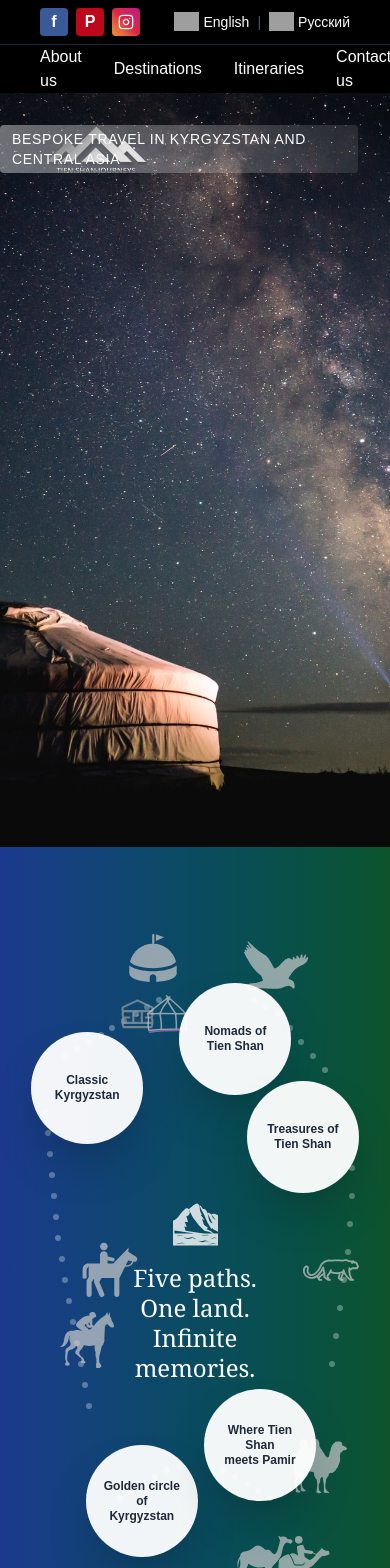
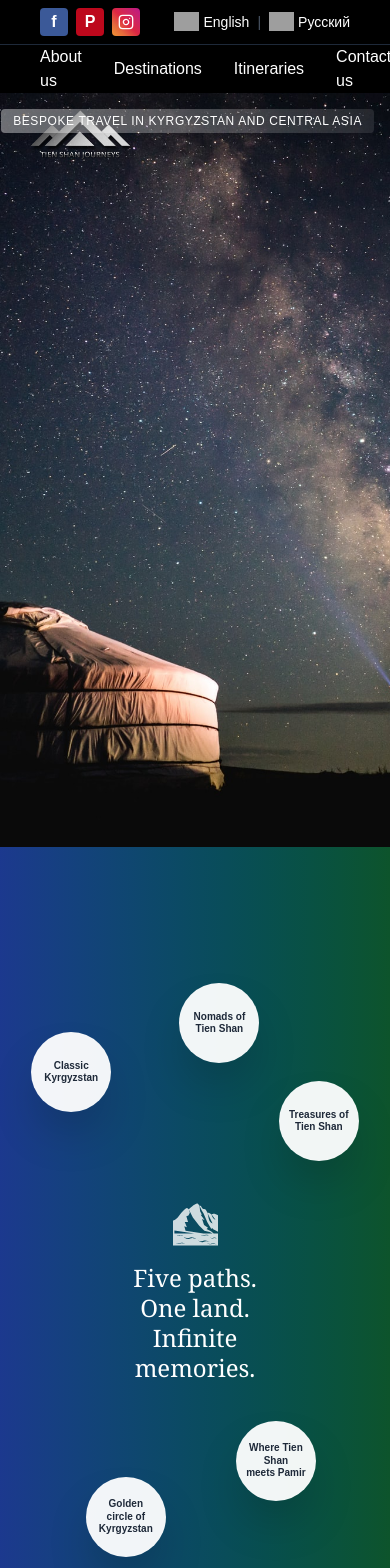
Before and after one commit to Erkebulan100/kyrgyzstan-ai-tourism-thesis, a Next.js app: page / in a window 390 px wide. Shown: the top 1568 px of the page. Built offline with nearby package versions, Linux system fonts and the light colour scheme; grey boxes are pictures that could not be loaded.

Commit message:
Add responsive design for mobile devices

```diff
--- a/app/page.js
+++ b/app/page.js
@@ -20,7 +20,7 @@ export default function Home() {
   {/* Dark Overlay */}
   {/* <div className="absolute inset-0 bg-black opacity-30"></div> */}
   {/* Logo - Top Left */}
-<div className="absolute top-8 left-8 z-10">
+<div className="absolute top-4 left-4 md:top-8 md:left-8 z-10">
   <img
     src="/images/logo/logo_without_slogan.png"
     alt="Tien Shan Journeys"
@@ -28,10 +28,9 @@ export default function Home() {
   />
 </div>
   {/* Content - Tagline Only */}
-<div className="absolute top-8 right-8 z-10 text-white">
-  {/* Tagline Box */}
-  <div className="px-3 py-1 rounded" style={{ background: 'linear-gradient(to right, rgba(255,255,255,0.4), rgba(255,255,255,0.1))' }}>
-    <p className="text-white text-sm md:text-base font-light tracking-wider uppercase">
+<div className="absolute top-4 right-4 md:top-8 md:right-8 z-10 text-white">
+  <div className="px-3 py-1 md:px-6 md:py-3 rounded" style={{ background: 'linear-gradient(to right, rgba(255,255,255,0.4), rgba(255,255,255,0.1))' }}>
+    <p className="text-xs md:text-base font-light tracking-wider uppercase">
       Bespoke Travel in Kyrgyzstan and Central Asia
     </p>
   </div>
@@ -71,8 +70,8 @@ export default function Home() {
             { name: "Where Tien Shan\nmeets Pamir", href: "/tours/tien-shan-meets-pamir", pos: { right: '19%', bottom: '18%' } },
           ].map((tour, idx) => (
             <Link key={idx} href={tour.href} className="absolute z-30 hover:scale-105 transition-transform" style={tour.pos}>
-              <div className="bg-white/95 rounded-full w-28 h-28 md:w-36 md:h-36 flex items-center justify-center shadow-2xl border border-white/10 p-4 text-center">
-                <h3 className="font-bold text-gray-800 text-xs md:text-sm whitespace-pre-line leading-tight">{tour.name}</h3>
+              <div className="bg-white/95 rounded-full w-20 h-20 md:w-36 md:h-36 flex items-center justify-center shadow-2xl border border-white/10 p-2 md:p-4 text-center">
+                <h3 className="font-bold text-gray-800 text-[10px] md:text-sm whitespace-pre-line leading-tight">{tour.name}</h3>
               </div>
             </Link>
           ))}
@@ -81,7 +80,7 @@ export default function Home() {
 
 
           {/* Eagle SVG - Realistic Flying Eagle Silhouette */}
-          <div className="absolute top-[1%] right-[21%] z-10">
+          <div className="hidden md:block absolute top-[1%] right-[21%] z-10">
             <img
               src="/images/eagle.svg"
               alt="Eagle"
@@ -90,7 +89,7 @@ export default function Home() {
             />
           </div>
           {/* Horse 1 - Between Classic Kyrgyzstan and Golden Circle */}
-          <div className="absolute top-[55%] left-[15%] z-10">
+          <div className="hidden md:block absolute top-[55%] left-[15%] z-10">
             <img
               src="/images/horse.svg"
               alt="Horse"
@@ -100,7 +99,7 @@ export default function Home() {
           </div>
 
           {/* Horse 2 - Next to Horse 1 */}
-          <div className="absolute top-[45%] left-[21%] z-10">
+          <div className="hidden md:block absolute top-[45%] left-[21%] z-10">
             <img
               src="/images/horse1.svg"
               alt="Horse"
@@ -109,7 +108,7 @@ export default function Home() {
             />
           </div>
           {/* Camel 1 - the big one - Bottom right area */}
-          <div className="absolute bottom-[19%] right-[11%] z-10">
+          <div className="hidden md:block absolute bottom-[19%] right-[11%] z-10">
             <img
               src="/images/camel.svg"
               alt="Camel"
@@ -119,7 +118,7 @@ export default function Home() {
           </div>
 
           {/* Camel 2 -the slim one- Next to Camel 1 */}
-          <div className="absolute bottom-[5%] right-[25%] z-10">
+          <div className="hidden md:block absolute bottom-[5%] right-[25%] z-10">
             <img
               src="/images/camel1.svg"
               alt="Camel"
@@ -129,7 +128,7 @@ export default function Home() {
           </div>
 
           {/* Camel 3 with a rider- Third camel */}
-          <div className="absolute bottom-[5%] right-[15%] z-10">
+          <div className="hidden md:block absolute bottom-[5%] right-[15%] z-10">
             <img
               src="/images/camels.svg"
               alt="Camel"
@@ -138,7 +137,7 @@ export default function Home() {
             />
           </div>
           {/* Snow Leopard - Right side of the page */}
-          <div className="absolute top-[45%] right-[8%] z-10">
+          <div className="hidden md:block absolute top-[45%] right-[8%] z-10">
             <img
               src="/images/snow-leopard.svg"
               alt="Snow Leopard"
@@ -147,7 +146,7 @@ export default function Home() {
             />
           </div>
           {/* Yurt 1 - Left of "Nomads of Tien Shan" */}
-          <div className="absolute top-[9%] left-[29%] z-10">
+          <div className="hidden md:block absolute top-[9%] left-[29%] z-10">
             <img
               src="/images/yurt.svg"
               alt="Yurt"
@@ -157,7 +156,7 @@ export default function Home() {
           </div>
 
           {/* Yurt 2 - Next to Yurt 1 */}
-          <div className="absolute top-[1%] left-[33%] z-10">
+          <div className="hidden md:block absolute top-[1%] left-[33%] z-10">
             <img
               src="/images/yurt1.svg"
               alt="Yurt"
@@ -167,7 +166,7 @@ export default function Home() {
           </div>
 
           {/* Yurt 3 - Third yurt */}
-          <div className="absolute top-[9%] left-[37%] z-10">
+          <div className="hidden md:block absolute top-[9%] left-[37%] z-10">
             <img
               src="/images/yurt2.svg"
               alt="Yurt"
@@ -208,7 +207,7 @@ export default function Home() {
   { top: '16%', left: '22%' }, { top: '17%', left: '19%' }, { top: '18%', left: '16%' },
 
 ].map((pos, i) => (
-  <div key={i} className="absolute w-1.5 h-1.5 rounded-full bg-white/30" style={pos} />
+  <div key={i} className="hidden md:block absolute w-1.5 h-1.5 rounded-full bg-white/30" style={pos} />
 ))}
 
         </div>
```
